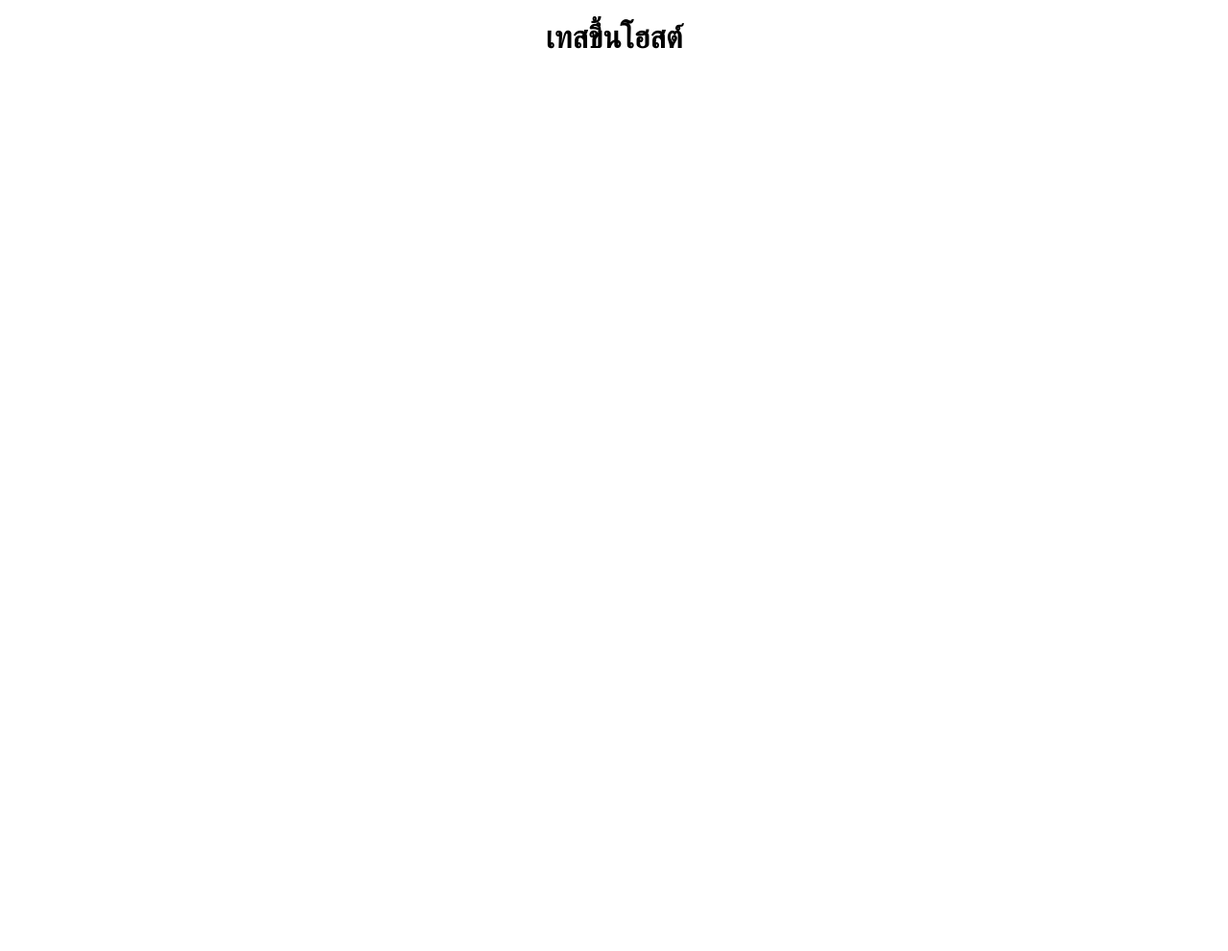
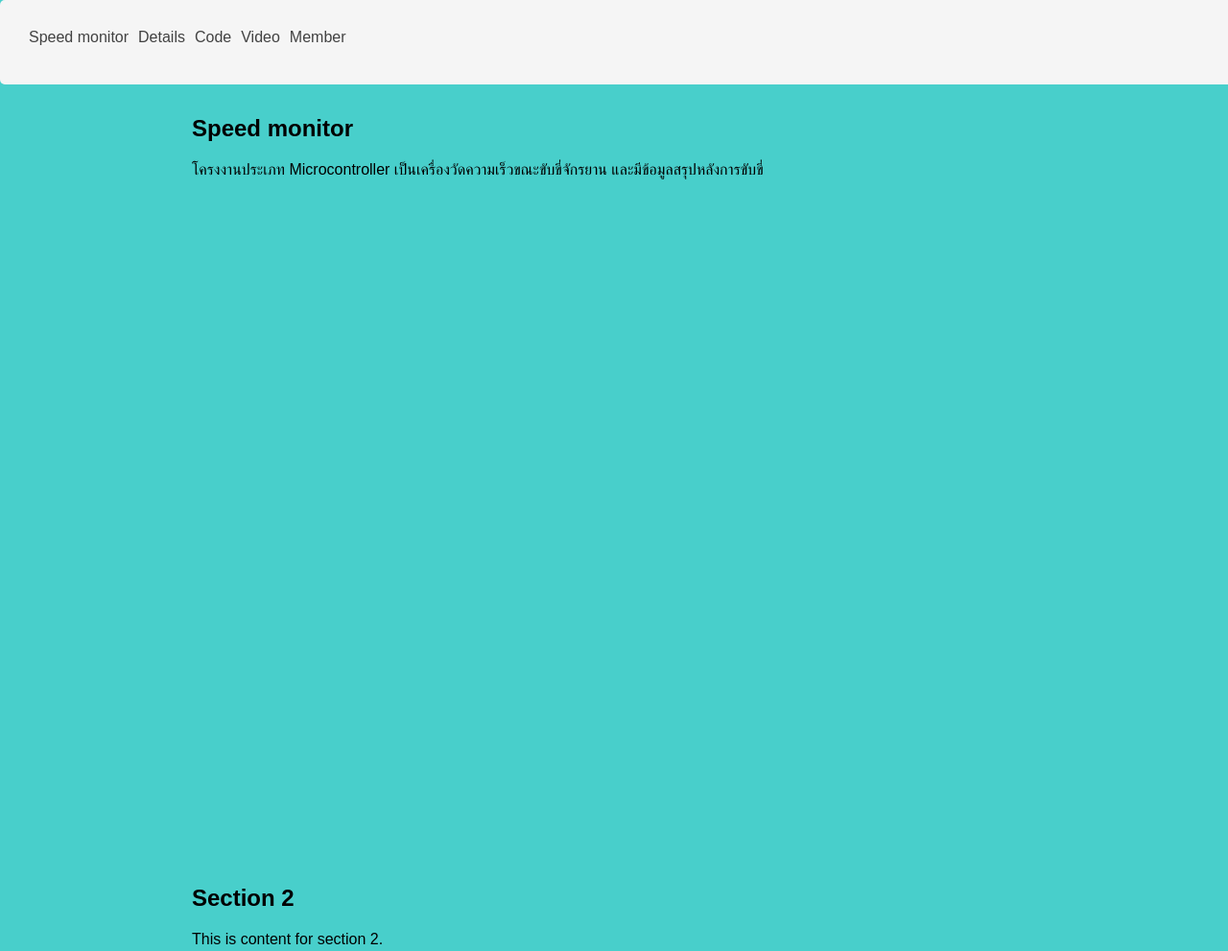
Before and after one commit to 66070291/arduino-web, a plain HTML site: page index.html in a window 1280 px wide. Shown: the top 991 px of the page at 96% size. Before the commit the page ends 800 px from the top, so only its background shows below. Drawn offline with Linux system fonts and the light colour scheme.

Commit message:
new edit

```diff
--- a/index.html
+++ b/index.html
@@ -4,9 +4,44 @@
     <meta charset="UTF-8">
     <meta name="viewport" content="width=device-width, initial-scale=1.0">
     <title>Document</title>
+    <link rel="stylesheet" href="styles.css">
 </head>
 <body>
-    <center><h1>เทสขึ้นโฮสต์</h1></center>
+    <!-- Navigation bar -->
+    <div class="navbar">
+        <a href="#section1">Speed monitor</a>
+        <a href="#section2">Details</a>
+        <a href="#section3">Code</a>
+        <a href="#section4">Video</a>
+        <a href="#section5">Member</a>
+    </div>
 
+    <!-- Sections -->
+    <div id="section1" class="section_main">
+        <h2>Speed monitor</h2>
+        <p>โครงงานประเภท Microcontroller เป็นเครื่องวัดความเร็วขณะขับขี่จักรยาน และมีข้อมูลสรุปหลังการขับขี่</p>
+    </div>
+
+    <div id="section2" class="section">
+        <h2>Section 2</h2>
+        <p>This is content for section 2.</p>
+    </div>
+
+    <div id="section3" class="section">
+        <h2>Section 3</h2>
+        <p>This is content for section 3.</p>
+    </div>
+    <!-- video -->
+    <div id="section4" class="section_video">
+        <center>
+        <h2>video</h2>
+        <p>วิดีโอสาธิตการใช้งาน</p>
+        <iframe width="720" height="425" src="https://www.youtube.com/embed/acXnctWR23Q" title="OMA x MF DOOM: Rapp Snitch Knishes (Instrumental Live)" frameborder="0" allow="accelerometer; autoplay; clipboard-write; encrypted-media; gyroscope; picture-in-picture; web-share" referrerpolicy="strict-origin-when-cross-origin" allowfullscreen></iframe>
+    </div>
+
+    <div id="section5" class="section">
+        <h2>Member</h2>
+        <p>This is content for section 5.</p>
+    </div>
 </body>
 </html>
--- /dev/null
+++ b/styles.css
@@ -0,0 +1,54 @@
+body {
+    font-size: 16px;
+    font-family: 'Kanit', sans-serif;
+    margin: 0;
+}
+html {
+    scroll-behavior: smooth;
+}
+/* ข้อความ */
+/* ข้อความ */
+.navbar {
+    position: fixed;
+    top: 0px;
+    left: 0;
+    width: 100%;
+    background-color: #F5F5F5;
+    padding: 30px;
+    border-radius: 5px;
+    display: flex;
+    /*justify-content: center; /* จัดกึ่งกลาง */
+}
+.navbar a {
+    display: block;
+    margin-bottom: 10px;
+    margin-right: 10px;
+    text-decoration: none;
+    color: #424242;
+}
+.section_main{
+    width: 100%;/* ใช้ความกว้างเต็มหน้าจอ */
+    padding: 50px;
+    padding-left: 200px;
+    padding-top: 100px;
+    padding-bottom: 600px;
+    background-color: #48CFCB;
+    box-sizing: border-box; /* รวม padding ไว้ในขอบ */
+}
+.section {
+    width: 100%;/* ใช้ความกว้างเต็มหน้าจอ */
+    padding: 50px;
+    padding-left: 200px;
+    padding-top: 100px;
+    padding-bottom: 600px;
+    background-color: #48CFCB;
+    box-sizing: border-box; /* รวม padding ไว้ในขอบ */
+}
+.section_video {
+    width: 100%;/* ใช้ความกว้างเต็มหน้าจอ */
+    padding: 50px;
+    padding-top: 100px;
+    padding-bottom: 600px;
+    background-color: #f9f9f9;
+    box-sizing: border-box; /* รวม padding ไว้ในขอบ */
+}
```
